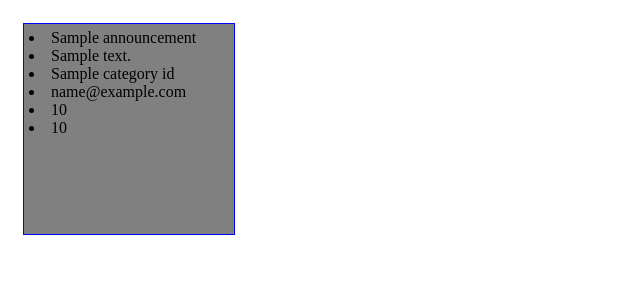
After one commit to Projekt-Studia/PIO, a Symfony app: template templates/announcements/index.html.twig in a window 1280 px wide. The commit adds this page. Shown: the top 300 px of the page, without its empty margins (0-640 px from the left). Run offline with Twig, Linux system fonts and the light colour scheme; the template is opened without the code that fills it: most values are stand-ins (such as "Sample title", 1, 10 or a date in 2020); some libraries are stand-ins or nearby versions.

Commit message:
add controller and template for announcements

```diff
--- a/src/Repository/AnnouncementsRepository.php
+++ b/src/Repository/AnnouncementsRepository.php
@@ -14,7 +14,7 @@ use Doctrine\Persistence\ManagerRegistry;
  * @method Announcements[]    findAll()
  * @method Announcements[]    findBy(array $criteria, array $orderBy = null, $limit = null, $offset = null)
  */
-class AnnouncementsRepository extends ServiceEntityRepository
+class AnnouncementsRepository extends ServiceEntityRepository implements AnnouncementsRepositoryInterface
 {
     public function __construct(ManagerRegistry $registry)
     {
--- /dev/null
+++ b/templates/announcements/index.html.twig
@@ -0,0 +1,33 @@
+{% extends 'base.html.twig' %}
+
+{% block title %}Hello AnnouncementsController!{% endblock %}
+
+{% block body %}
+<style>
+    .example-wrapper { margin: 1em auto; max-width: 800px; width: 95%; font: 18px/1.5 sans-serif; }
+    .example-wrapper code { background: #F5F5F5; padding: 2px 6px; }
+</style>
+
+<div class="example-wrapper-annoucements" style="display: flex; width: 50%;">
+    {% for announcement in announcements %}
+            {% if announcement.active %}
+                <div class="annoucement-item"
+                     style="
+                     margin: 15px;
+                     display: inline; /* the default for span */
+                     width: 200px;
+                     height: 200px;
+                     padding: 5px;
+                     border: 1px solid blue;
+                     background-color: grey;">
+                        <li>{{ announcement.title }}</li>
+                        <li>{{ announcement.description }}</li>
+                        <li>{{ announcement.categoryId.name }}</li>
+                        <li>{{ announcement.userId.email }}</li>
+                        <li>{{ announcement.price }}</li>
+                        <li>{{ announcement.views }}</li>
+                </div>
+            {% endif %}
+    {% endfor %}
+</div>
+{% endblock %}
--- a/templates/default/index.html.twig
+++ b/templates/default/index.html.twig
@@ -16,6 +16,7 @@
     {% endif %}
     {% if is_granted('IS_AUTHENTICATED_FULLY') %}
     <a href="{{ path('app_logout') }}">logout</a>
+    <a href="{{ path('app_announcements') }}">Announcements Page</a>
     {% endif %}
     {% if is_granted('ROLE_ADMIN') %}
         <li class="nav-item">
```
Also changed, not shown: src/Controller/AnnouncementsController.php (added, +30 -0 lines), src/Repository/AnnouncementsRepositoryInterface.php (added, +21 -0 lines), src/Resolver/AnnouncementsResolver.php (added, +22 -0 lines), src/Resolver/AnnouncementsResolverInterface.php (added, +8 -0 lines).
